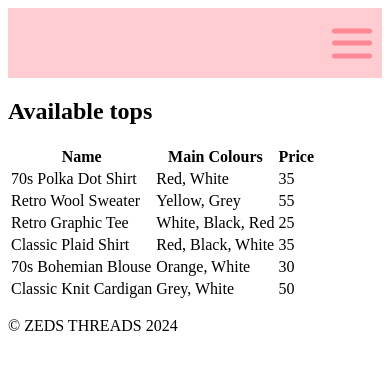
After one commit to susannah-e/zedsthreads, a Flask app: page /tops.html in a window 390 px wide. The commit adds this page. Shown: the top 370 px of the page. Run offline with Flask 3, Linux system fonts and the light colour scheme; data comes from the database, SQL or seed files in the repository.

Commit message:
added a hamburger menu and made it cute

```diff
--- a/main.py
+++ b/main.py
@@ -52,6 +52,91 @@ def render_outerwear():
             return render_template('outerwear.html', clothing=clothing_list)
         else:
             return render_template('outerwear.html', clothing=[], message="No outerwear items found.")
+    else:
+        return "Error"
+
+@app.route('/tops.html')
+def render_tops():
+    con = create_connection(DATABASE)
+    if con:
+        query = "SELECT name, main_colours, price FROM clothing_data WHERE cat_id = 4"
+        cur = con.cursor()
+        cur.execute(query)
+        clothing_list = cur.fetchall()
+        con.close()
+
+        if clothing_list:
+            return render_template('tops.html', clothing=clothing_list)
+        else:
+            return render_template('tops.html', clothing=[], message="No top items found.")
+    else:
+        return "Error"
+
+@app.route('/dresses.html')
+def render_dresses():
+    con = create_connection(DATABASE)
+    if con:
+        query = "SELECT name, main_colours, price FROM clothing_data WHERE cat_id = 2"
+        cur = con.cursor()
+        cur.execute(query)
+        clothing_list = cur.fetchall()
+        con.close()
+
+        if clothing_list:
+            return render_template('dresses.html', clothing=clothing_list)
+        else:
+            return render_template('dresses.html', clothing=[], message="No dresses found.")
+    else:
+        return "Error"
+
+@app.route('/footwear.html')
+def render_footwear():
+    con = create_connection(DATABASE)
+    if con:
+        query = "SELECT name, main_colours, price FROM clothing_data WHERE cat_id = 3"
+        cur = con.cursor()
+        cur.execute(query)
+        clothing_list = cur.fetchall()
+        con.close()
+
+        if clothing_list:
+            return render_template('footwear.html', clothing=clothing_list)
+        else:
+            return render_template('footwear.html', clothing=[], message="No footwear items found.")
+    else:
+        return "Error"
+
+@app.route('/bottoms.html')
+def render_bottoms():
+    con = create_connection(DATABASE)
+    if con:
+        query = "SELECT name, main_colours, price FROM clothing_data WHERE cat_id = 5"
+        cur = con.cursor()
+        cur.execute(query)
+        clothing_list = cur.fetchall()
+        con.close()
+
+        if clothing_list:
+            return render_template('bottoms.html', clothing=clothing_list)
+        else:
+            return render_template('bottoms.html', clothing=[], message="No bottoms found.")
+    else:
+        return "Error"
+
+@app.route('/acessories.html')
+def render_acessories():
+    con = create_connection(DATABASE)
+    if con:
+        query = "SELECT name, main_colours, price FROM clothing_data WHERE cat_id = 6"
+        cur = con.cursor()
+        cur.execute(query)
+        clothing_list = cur.fetchall()
+        con.close()
+
+        if clothing_list:
+            return render_template('acessories.html', clothing=clothing_list)
+        else:
+            return render_template('acessories.html', clothing=[], message="No acessories found.")
     else:
         return "Error"
 
--- a/static/styles.css
+++ b/static/styles.css
@@ -1,17 +1,96 @@
+
+/** hamburger menu code from treehouse on yt **/
+.off-screen-menu {
+    background-color: rgb(255, 204, 209);
+    height: 100vh;
+    width: 100%;
+    max-width: 450px;
+    position: fixed;
+    top: 0;
+    right: -450px;
+    display: flex;
+    flex-direction: column;
+    align-items: right;
+    justify-content: top;
+    text-align: right;
+    font-size: 3rem;
+    transition: .3s ease;
+    z-index: 100; /* Added z-index to ensure it appears above other content */
+}
+.off-screen-menu.active {
+    right: 0;
+    padding-right: 50px;
+    padding-top: 80px;
+}
+.off-screen-menu a {
+    margin-bottom: 20px; /* Space between links */
+    color: white; /* Set font color to white */
+    text-decoration: none; /* No underline */
+}
+
+
+/* nav */
 nav {
-  font-family: 'Nunito', sans-serif;
-  background-color: rgba(255, 207, 221);
-  text-align: left;
-  font-size: 1.5rem;
-  padding-bottom: 0.7rem;
-  padding-top: 0.7rem;
-  padding-left: 0.5rem;
-  color: rgba(252, 252, 252);
+    padding: 10px;
+    display: flex;
+    background-color: rgb(255, 204, 209);
 }
-.login {
-  display: inline;
-  float: right;
-  padding-right: 0.5rem;
+
+.ham-menu {
+  height: 50px;
+  width: 40px;
+  margin-left: auto;
+  position: relative;
+  z-index: 200; /* Ensure hamburger menu is in front of sidebar */
+}
+
+.ham-menu span {
+  height: 5px;
+  width: 100%;
+  background-color: #ff8793;
+  border-radius: 25px;
+  position: absolute;
+  left: 50%;
+  top: 50%;
+  transform: translate(-50%, -50%);
+  transition: .3s ease;
+}
+
+.ham-menu span:nth-child(1) {
+  top: 25%;
+}
+
+.ham-menu span:nth-child(2) {
+  top: 50%;
+}
+
+.ham-menu span:nth-child(3) {
+  top: 75%;
+}
+
+.ham-menu.active span {
+  background-color: white; /* Color changes when active */
+}
+
+.ham-menu.active span:nth-child(1) {
+  top: 50%;
+  transform: translate(-50%, -50%) rotate(45deg); /* Top line becomes part of X */
+}
+
+.ham-menu.active span:nth-child(2) {
+  opacity: 0; /* Middle line disappears */
+}
+
+.ham-menu.active span:nth-child(3) {
+  top: 50%;
+  transform: translate(-50%, -50%) rotate(-45deg); /* Bottom line becomes part of X */
+}
+
+/* Style for the dropdown menu */
+.off-screen-menu ul {
+    list-style: none; /* Remove bullet points */
+    padding: 0; /* Remove default padding */
+    margin: 0; /* Remove default margin */
 }
 
 .nunito-<font> {
@@ -27,6 +106,7 @@ nav {
   position: relative;
   width: 100%;
   text-align: center; /* Center the video */
+  z-index: 1; /* Lower z-index to ensure it's behind the menu */
 }
 
 /* Styles for the overlay image */
--- a/templates/base.html
+++ b/templates/base.html
@@ -11,14 +11,32 @@
 </head>
 
 <body>
+  <div class="off-screen-menu">
+    <ul>
+      <li><a href="/">Home</a></li>
+      <li><a href="#">About</a></li>
+      <!-- began to add a dropdown menu but gave up for now cred to Devression on yt -->
+      <li>
+          <a href="shopnow.html">Shop Now ▾</a>
+          <ul class="dropdown">
+              <li><a href="bottoms.html">Bottoms</a></li>
+              <li><a href="tops.html">Tops</a></li>
+              <li><a href="outerwear.html">Outerwear</a></li>
+              <li><a href="footwear.html">Footwear</a></li>
+              <li><a href="acessories.html">Acessories</a></li>
+              <li><a href="dresses.html">Dresses</a></li>
+          </ul>
+      </li>
+      <li><a href="login.html">Log In</a></li>
+    </ul>
+  </div>
 
   <nav>
-    <a href="/">Home</a>
-    <a href="shopnow.html">Shop now</a>
-    <a href="about.html">about</a>
-    <a href="outerwear.html">outerwer</a>
-    <div class="login">
-      <a href="login.html">login</a>
+    <!-- hamburger code from treehouse on yt -->
+    <div class="ham-menu">
+      <span></span>
+      <span></span>
+      <span></span>
     </div>
   </nav>
 
@@ -33,5 +51,16 @@
       <p>© ZEDS THREADS 2024</p>
     </div>
   </footer>
+
+  <!-- JS for hamburger functionality from Treehouse on yt-->
+  <script>
+    const hamMenu = document.querySelector('.ham-menu');
+    const offScreenMenu = document.querySelector('.off-screen-menu');
+
+    hamMenu.addEventListener('click', () => {
+      hamMenu.classList.toggle('active');
+      offScreenMenu.classList.toggle('active');
+    });
+  </script>
 </body>
 </html>
--- /dev/null
+++ b/templates/tops.html
@@ -0,0 +1,21 @@
+{% extends "base.html" %}
+
+{% block pageheading %}Clothing Database{% endblock %}
+
+{% block main %}
+<h2>Available tops</h2>
+<table>
+    <tr>
+        <th>Name</th>
+        <th>Main Colours</th>
+        <th>Price</th>
+    </tr>
+    {% for item in clothing %}
+    <tr>
+        <td>{{ item[0] }}</td>
+        <td>{{ item[1] }}</td>
+        <td>{{ item[2] }}</td>
+    </tr>
+    {% endfor %}
+</table>
+{% endblock %}
```
Also changed, not shown: templates/acessories.html (added, +21 -0 lines), templates/app.js (added, +8 -0 lines), templates/bottoms.html (added, +21 -0 lines), templates/dresses.html (added, +21 -0 lines), templates/footwear.html (added, +21 -0 lines), 1 other file.
